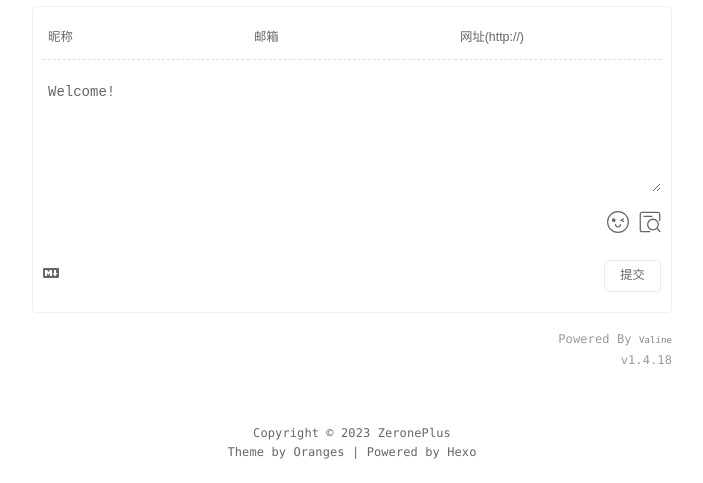
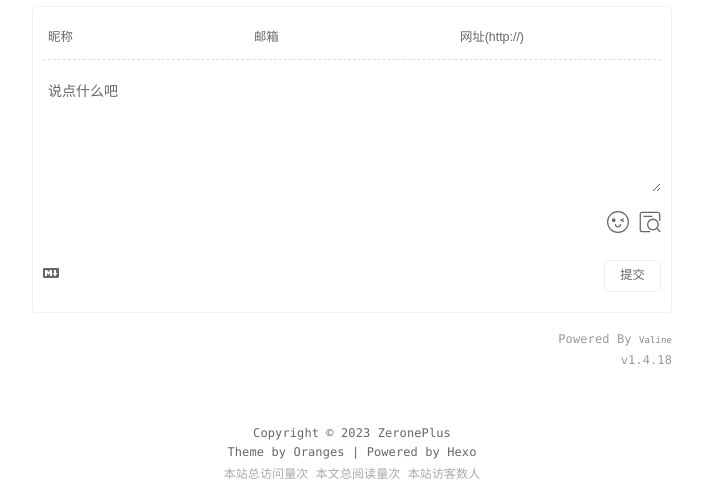
Before and after one commit to Zeroneplus/Zeroneplus.github.io, a plain HTML site: page 2023/02/23/hello-world/index.html in a window 1280 px wide. Shown: the part 1290-1773 px from the top of the page, without its empty margins (288-991 px from the left). Drawn offline with nearby package versions, Linux system fonts and the light colour scheme; some packages are replaced by stand-ins of ours; a script that the page names is missing; some icons are missing; a small style sheet from the web is missing.

Commit message:
Site updated: 2023-02-28 23:20:34

```diff
--- a/2023/02/23/hello-world/index.html
+++ b/2023/02/23/hello-world/index.html
@@ -49,6 +49,8 @@
 
 
 
+
+    <script async src="//busuanzi.ibruce.info/busuanzi/2.3/busuanzi.pure.mini.js"></script>
 
 
   <script>
@@ -299,7 +301,7 @@
         el: '#vcomments',
         appId: 'fg49dbpe7aWEpf8yQgZnaNlc-gzGzoHsz',
         appKey: 'zT8ZAY6u1L6753gMkaDp8hgW',
-        placeholder: 'Welcome!',
+        placeholder: '说点什么吧',
         avatar: 'retro',
         lang: 'zh-CN'
       })
@@ -348,6 +350,19 @@
 
     </div>
 
+
+    <div class="footer-views">
+
+          本站总访问量<span id="busuanzi_value_site_pv"></span>次
+
+
+          本文总阅读量<span id="busuanzi_value_page_pv"></span>次
+
+
+          本站访客数<span id="busuanzi_value_site_uv"></span>人
+
+
+    </div>
 
 </div>
 
```
Also changed, not shown: about/index.html (+15 -0 lines), archives/2023/02/index.html (+15 -0 lines), archives/2023/index.html (+15 -0 lines), archives/index.html (+15 -0 lines), categories/HELLO/index.html (+15 -0 lines), categories/Welcome/index.html (+15 -0 lines), categories/index.html (+15 -0 lines), index.html (+15 -0 lines), tags/CDZ/index.html (+15 -0 lines), tags/Welcome/index.html (+15 -0 lines), tags/index.html (+15 -0 lines).
